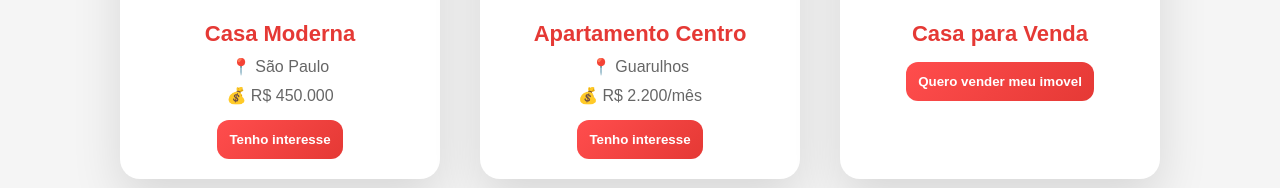
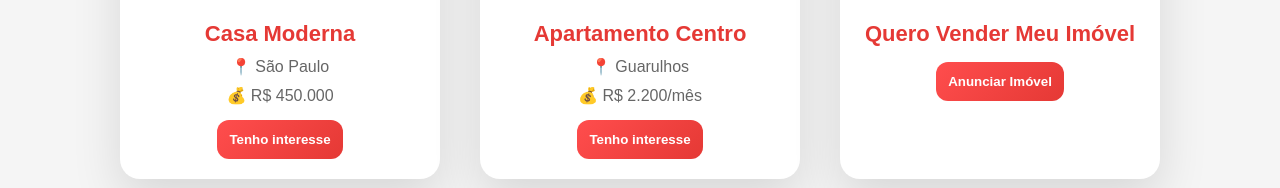
Before and after one commit to gabrielrodriguesgithub/avano-imoveis-tcc, a plain HTML site: page frontend/pagina.html in a window 1280 px wide. Shown: the part 612-800 px from the top of the page. Drawn offline with Linux system fonts and the light colour scheme.

Commit message:
ajuste imovel a venda

```diff
--- a/frontend/pagina.html
+++ b/frontend/pagina.html
@@ -71,15 +71,18 @@
 
     <!-- IMÓVEL 3 -->
     <div class="feature" data-tipo="venda" onclick="abrirModal(this);"
-        data-nome="Casa para Venda"
-        data-localizacao="Região Metropolitana"
-        data-preco="Consulte valor"
-        data-descricao="Casa espaçosa disponível para venda em localização estratégica. Imóvel bem estruturado com bom padrão de acabamento e potencial para reforma. Ideal para quem busca investimento imobiliário."
-        data-caracteristicas="Estrutura sólida|Bom tamanho|Potencial de investimento|Localização estratégica">
+        data-nome="Anuncie seu Imóvel"
+        data-localizacao="Atendimento em toda a região"
+        data-preco="Avaliação Gratuita"
+        data-descricao="Quer vender seu imóvel com mais rapidez e segurança? Nossa equipe realiza a divulgação, atendimento aos interessados, visitas e acompanhamento de todo o processo de negociação, oferecendo suporte do início ao fim."
+        data-caracteristicas="Avaliação gratuita|Divulgação profissional|Atendimento aos compradores|Acompanhamento da negociação|Maior visibilidade para seu imóvel">
+
         <img src="https://images.unsplash.com/photo-1600585154340-be6161a56a0c">
-        <h3>Casa para Venda</h3>
-        <button onclick="window.open('https://wa.me/5511996134517?text=Olá,%20tenho%20interesse%20em%20vender%20minha%20casa', '_blank'); event.stopPropagation();">
-            Quero vender meu imovel
+
+        <h3>Quero Vender Meu Imóvel</h3>
+
+        <button onclick="window.open('https://wa.me/5511996134517?text=Olá,%20quero%20anunciar%20meu%20imóvel', '_blank'); event.stopPropagation();">
+            Anunciar Imóvel
         </button>
     </div>
 
```
